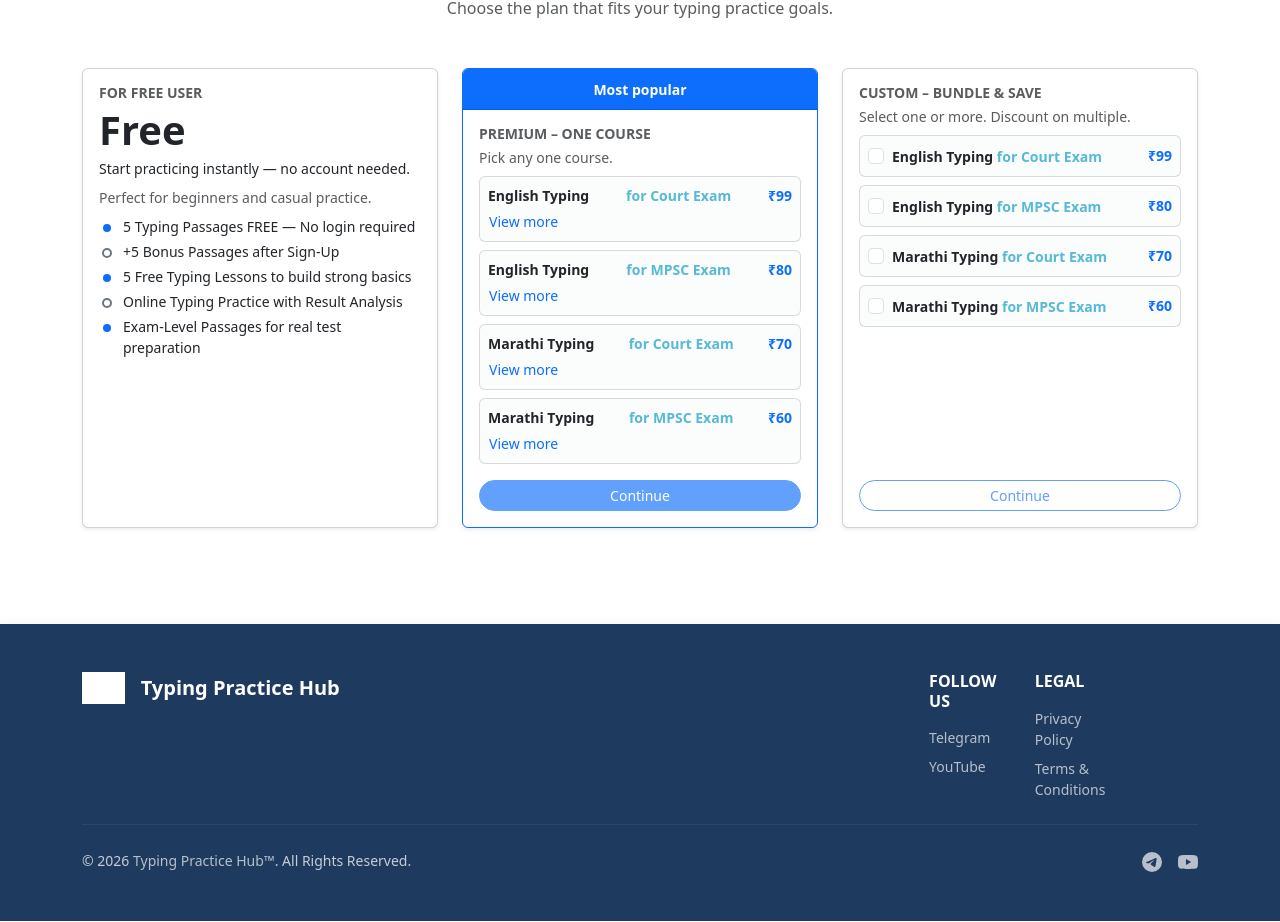
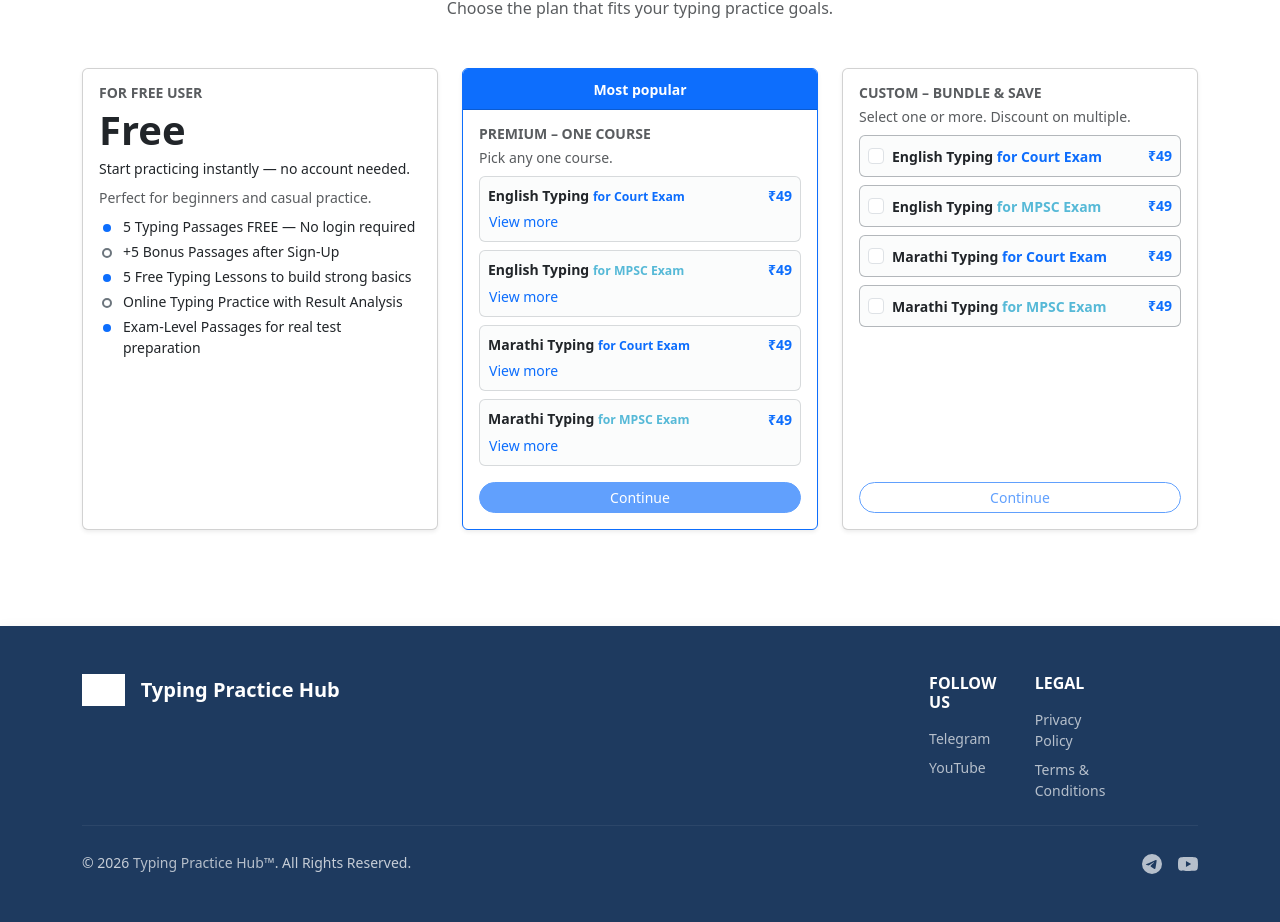
Before and after one commit to prarathod/typinghub-frontend, a React (Vite) app: page / in a window 1280 px wide. Shown: the part 1315-2237 px from the top of the page. Built offline with nearby package versions, Linux system fonts and the light colour scheme; no server answers; grey boxes are pictures that could not be loaded.

Commit message:
UI fixes

```diff
--- a/src/components/Pricing.tsx
+++ b/src/components/Pricing.tsx
@@ -12,16 +12,16 @@ import { useAuthStore } from "@/stores/authStore";
 import { getApiBaseUrl } from "@/lib/api";
 
 const FALLBACK_PRODUCTS: Product[] = [
-  { productId: "english-court", name: "English Court Typing", amountPaise: 9900 },
-  { productId: "english-mpsc", name: "English MPSC Typing Exam", amountPaise: 8000 },
-  { productId: "marathi-court", name: "Marathi Court Exam", amountPaise: 7000 },
-  { productId: "marathi-mpsc", name: "Marathi MPSC Typing Exam", amountPaise: 6000 },
+  { productId: "english-court", name: "English Court Typing", amountPaise: 4900 },
+  { productId: "english-mpsc", name: "English MPSC Typing Exam", amountPaise: 4900 },
+  { productId: "marathi-court", name: "Marathi Court Exam", amountPaise: 4900 },
+  { productId: "marathi-mpsc", name: "Marathi MPSC Typing Exam", amountPaise: 4900 },
 ];
 
 const FALLBACK_BUNDLE_RULES = [
-  { count: 2, amountPaise: 15000 },
-  { count: 3, amountPaise: 22000 },
-  { count: 4, amountPaise: 28000 },
+  { count: 2, amountPaise: 8900 },
+  { count: 3, amountPaise: 12900 },
+  { count: 4, amountPaise: 14900 },
 ];
 
 function BulletFilledIcon() {
@@ -45,18 +45,18 @@ function formatPrice(paise: number): string {
 }
 
 /** Split product title: first part (e.g. "English Typing") in default color, second part (e.g. "for Court Exam") in accent color. */
-function getProductTitleParts(p: Product): { first: string; second: string } {
+function getProductTitleParts(p: Product): { first: string; second: string; color: string } {
   switch (p.productId) {
     case "english-court":
-      return { first: "English Typing", second: " for Court Exam" };
+      return { first: "English Typing", second: " for Court Exam", color: "#0d6dfc" };
     case "english-mpsc":
-      return { first: "English Typing", second: " for MPSC Exam" };
+      return { first: "English Typing", second: " for MPSC Exam", color: "#56B9D7" };
     case "marathi-court":
-      return { first: "Marathi Typing", second: " for Court Exam" };
+      return { first: "Marathi Typing", second: " for Court Exam", color: "#0d6dfc" };
     case "marathi-mpsc":
-      return { first: "Marathi Typing", second: " for MPSC Exam" };
+      return { first: "Marathi Typing", second: " for MPSC Exam", color: "#56B9D7" };
     default:
-      return { first: p.name, second: "" };
+      return { first: p.name, second: "", color: "#56B9D7" };
   }
 }
 
@@ -254,10 +254,11 @@ export function Pricing() {
                       >
                         <div className="d-flex align-items-center justify-content-between flex-wrap gap-1">
                           <>
-                            <span className="small fw-semibold text-dark">{titleParts.first}</span>
+                            <span className="small fw-semibold text-dark">{titleParts.first}{" "}
                             {titleParts.second && (
-                              <span className="small fw-semibold" style={{ color: "#56B9D7" }}>{titleParts.second}</span>
+                              <span className="small fw-semibold" style={{ color: titleParts.color }}>{titleParts.second}</span>
                             )}
+                            </span>
                           </>
                           <span className="small fw-bold text-primary">{formatPrice(p.amountPaise)}</span>
                         </div>
@@ -330,7 +331,7 @@ export function Pricing() {
                         className={`rounded-2 border p-2 text-start ${
                           customSelected.has(p.productId)
                             ? "border-primary bg-primary bg-opacity-10"
-                            : "border-secondary border-opacity-25 bg-light bg-opacity-50"
+                            : "border-secondary border-opacity-50 bg-light bg-opacity-50"
                         }`}
                         style={{ cursor: "pointer", transition: "border-color 0.2s, background-color 0.2s" }}
                       >
@@ -347,7 +348,7 @@ export function Pricing() {
                             <label htmlFor={`custom-${p.productId}`} className="form-check-label small fw-semibold">
                               <span className="text-dark">{titleParts.first}</span>
                               {titleParts.second && (
-                                <span style={{ color: "#56B9D7" }}>{titleParts.second}</span>
+                                <span style={{ color: titleParts.color }}>{titleParts.second}</span>
                               )}
                             </label>
                           </div>
--- a/src/pages/EnglishPracticePage.tsx
+++ b/src/pages/EnglishPracticePage.tsx
@@ -162,10 +162,13 @@ export function EnglishPracticePage() {
         className="mb-4"
         style={{ display: "grid", gridTemplateColumns: "1fr auto 1fr", gap: "0.75rem", alignItems: "center" }}
       >
-        <Link to="/practice" className="text-primary text-decoration-none small">
+        {/* <Link to="/practice" className="text-primary text-decoration-none small">
           ← Back to practice
-        </Link>
-        <h1 className="display-6 fw-bold text-dark mb-0 text-center">
+        </Link> */}
+        <h1
+          className="display-6 fw-bold text-dark mb-0 text-center"
+          style={{ gridColumn: "1 / -1" }}
+        >
           {categoryTitle}
         </h1>
         <div />
--- a/src/pages/PracticePage.tsx
+++ b/src/pages/PracticePage.tsx
@@ -40,9 +40,9 @@ export function PracticePage() {
         className="mb-4"
         style={{ display: "grid", gridTemplateColumns: "1fr auto 1fr", gap: "0.75rem", alignItems: "center" }}
       >
-        <Link to="/" className="text-primary text-decoration-none small">
+        {/* <Link to="/" className="text-primary text-decoration-none small">
           ← Back to home
-        </Link>
+        </Link> */}
         <h1 className="display-6 fw-bold text-dark mb-0 text-center">
           English Typing Practice
         </h1>
@@ -60,7 +60,7 @@ export function PracticePage() {
           <Link
             to="/practice/lessons"
             className={`${CARD_CLASS} ${CARD_ACTIVE}`}
-            style={CARD_HOVER.style}
+            style={{ ...CARD_HOVER.style, backgroundColor: '#90ceaa' }}
             onMouseOver={CARD_HOVER.onMouseOver}
             onMouseOut={CARD_HOVER.onMouseOut}
           >
@@ -79,7 +79,7 @@ export function PracticePage() {
           <Link
             to="/practice/court-exam"
             className={`${CARD_CLASS} ${CARD_ACTIVE}`}
-            style={CARD_HOVER.style}
+            style={{ ...CARD_HOVER.style, backgroundColor: "#90cead" }}
             onMouseOver={CARD_HOVER.onMouseOver}
             onMouseOut={CARD_HOVER.onMouseOut}
           >
@@ -91,7 +91,7 @@ export function PracticePage() {
           <Link
             to="/practice/mpsc"
             className={`${CARD_CLASS} ${CARD_ACTIVE}`}
-            style={CARD_HOVER.style}
+            style={{ ...CARD_HOVER.style, backgroundColor: "#90cead" }}
             onMouseOver={CARD_HOVER.onMouseOver}
             onMouseOut={CARD_HOVER.onMouseOut}
           >
--- a/src/pages/TypingPage.tsx
+++ b/src/pages/TypingPage.tsx
@@ -5,6 +5,7 @@ import axios from "axios";
 
 import { PricingDialog } from "@/components/PricingDialog";
 import { CourtTypingUI } from "@/components/typing/CourtTypingUI";
+import { LessonTypingUI } from "@/components/typing/LessonTypingUI";
 import { MPSCTypingUI } from "@/components/typing/MPSCTypingUI";
 import { fetchParagraphById } from "@/features/paragraphs/paragraphsApi";
 import type { ParagraphDetail } from "@/features/paragraphs/paragraphsApi";
@@ -12,12 +13,13 @@ import type { ParagraphDetail } from "@/features/paragraphs/paragraphsApi";
 function renderTypingUI(paragraph: ParagraphDetail) {
   switch (paragraph.category) {
     case "lessons":
+      return <LessonTypingUI paragraph={paragraph} />;
     case "court-exam":
       return <CourtTypingUI paragraph={paragraph} />;
     case "mpsc":
       return <MPSCTypingUI paragraph={paragraph} />;
     default:
-      return <CourtTypingUI paragraph={paragraph} />;
+      return <LessonTypingUI paragraph={paragraph} />;
   }
 }
 
```
